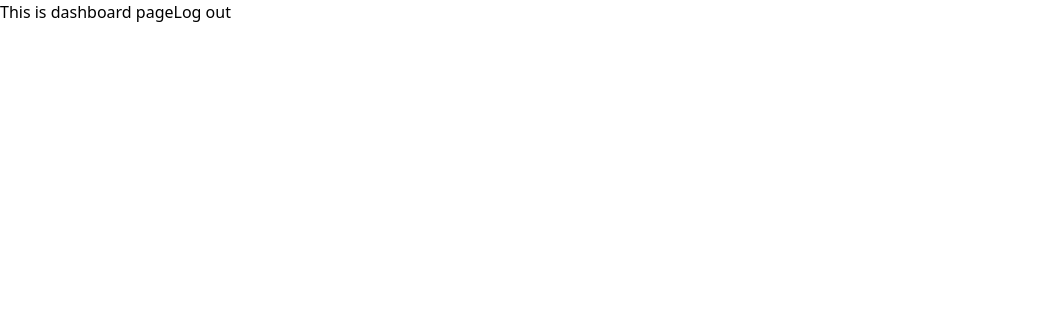
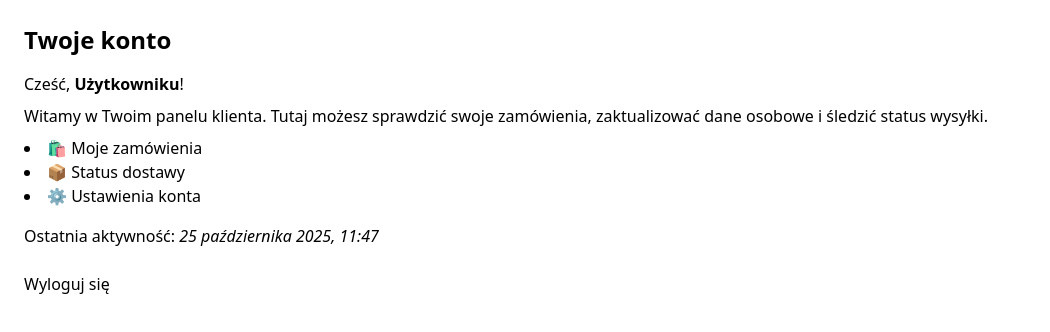
Before and after one commit to Dru1DD/dolmamama, a Next.js app: page /dashboard in a window 1280 px wide. Shown: the top 332 px of the page, without its empty margins (0-1050 px from the left). Built offline with nearby package versions, Linux system fonts and the light colour scheme; no server answers; a web font is replaced by a local one.

Commit message:
feat: update readMe with mocked data, update dashboard page with mock data

```diff
--- a/src/app/dashboard/page.tsx
+++ b/src/app/dashboard/page.tsx
@@ -5,15 +5,59 @@ import { signOut, useSession } from 'next-auth/react';
 
 const DashboardPage = () => {
   const { data: session } = useSession();
-  console.log('Session', session);
+
+  const role = session?.user?.role || 'customer';
 
   const handleSignOutClicked = () => {
     void signOut();
   };
+
+  const renderAdminContent = () => (
+    <div>
+      <h1 className="text-2xl font-bold mb-4">Panel administratora</h1>
+      <p className="mb-2">
+        Witaj, <strong>{session?.user?.name || 'Admin'}</strong>!
+      </p>
+      <p className="mb-2">Masz pełny dostęp do ustawień systemu, użytkowników i raportów.</p>
+      <ul className="list-disc list-inside mb-4">
+        <li>📊 Podgląd statystyk: aktywni użytkownicy, zamówienia, przychody.</li>
+        <li>👥 Zarządzanie kontami użytkowników.</li>
+        <li>🛠 Edycja treści strony i ustawień aplikacji.</li>
+      </ul>
+      <p>
+        Ostatnie logowanie: <em>25 października 2025, 14:32</em>
+      </p>
+    </div>
+  );
+
+  const renderCustomerContent = () => (
+    <div>
+      <h1 className="text-2xl font-bold mb-4">Twoje konto</h1>
+      <p className="mb-2">
+        Cześć, <strong>{session?.user?.name || 'Użytkowniku'}</strong>!
+      </p>
+      <p className="mb-2">
+        Witamy w Twoim panelu klienta. Tutaj możesz sprawdzić swoje zamówienia, zaktualizować dane osobowe i śledzić
+        status wysyłki.
+      </p>
+      <ul className="list-disc list-inside mb-4">
+        <li>🛍 Moje zamówienia</li>
+        <li>📦 Status dostawy</li>
+        <li>⚙️ Ustawienia konta</li>
+      </ul>
+      <p>
+        Ostatnia aktywność: <em>25 października 2025, 11:47</em>
+      </p>
+    </div>
+  );
+
   return (
-    <div>
-      This is dashboard page
-      <Button label={'Log out'} onClick={handleSignOutClicked} />
+    <div className="p-6">
+      {role === 'admin' ? renderAdminContent() : renderCustomerContent()}
+
+      <div className="mt-6">
+        <Button label={'Wyloguj się'} onClick={handleSignOutClicked} />
+      </div>
     </div>
   );
 };
```
Also changed, not shown: 1 other file (tests, documents, lock files or other folders).
